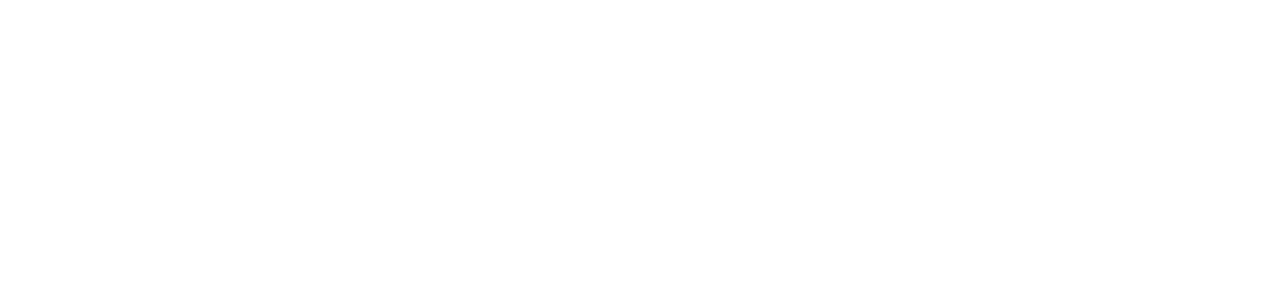
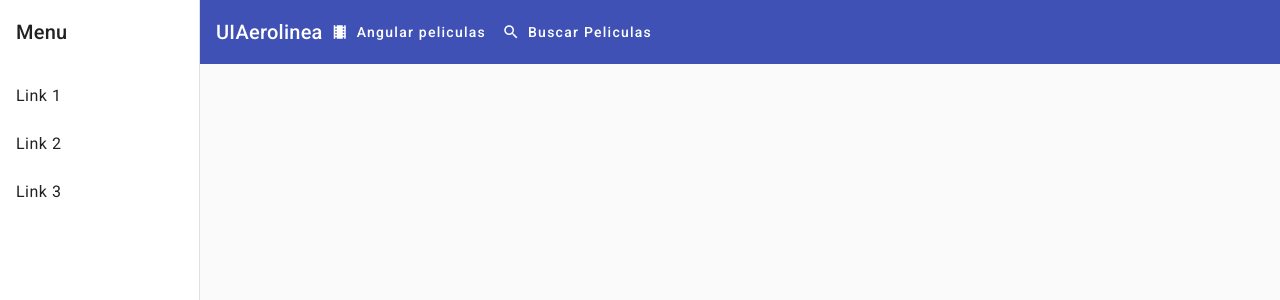
Before and after one commit to DidierLLanten/ui-aerolinea, an Angular app: page / in a window 1280 px wide. Shown: the top 300 px of the page. Built offline with nearby package versions, Linux system fonts and the light colour scheme.

Commit message:
Create nav schematic

```diff
--- a/src/app/app.component.html
+++ b/src/app/app.component.html
@@ -1 +1,2 @@
+<app-menu></app-menu>
 <router-outlet></router-outlet>
--- a/src/app/app.module.ts
+++ b/src/app/app.module.ts
@@ -5,10 +5,12 @@
 import { AppComponent } from './app.component';
 import { BrowserAnimationsModule } from '@angular/platform-browser/animations';
 import { MaterialModule } from './material/material.module';
+import { MenuComponent } from './menu/menu.component';
 
 @NgModule({
   declarations: [
-    AppComponent
+    AppComponent,
+    MenuComponent
   ],
   imports: [
     BrowserModule,
--- /dev/null
+++ b/src/app/menu/menu.component.css
@@ -0,0 +1,17 @@
+.sidenav-container {
+  height: 100%;
+}
+
+.sidenav {
+  width: 200px;
+}
+
+.sidenav .mat-toolbar {
+  background: inherit;
+}
+
+.mat-toolbar.mat-primary {
+  position: sticky;
+  top: 0;
+  z-index: 1;
+}
--- /dev/null
+++ b/src/app/menu/menu.component.html
@@ -0,0 +1,42 @@
+<mat-sidenav-container class="sidenav-container">
+  <mat-sidenav #drawer class="sidenav" fixedInViewport
+      [attr.role]="(isHandset$ | async) ? 'dialog' : 'navigation'"
+      [mode]="(isHandset$ | async) ? 'over' : 'side'"
+      [opened]="(isHandset$ | async) === false">
+    <mat-toolbar>Menu</mat-toolbar>
+    <mat-nav-list>
+      <a mat-list-item href="#">Link 1</a>
+      <a mat-list-item href="#">Link 2</a>
+      <a mat-list-item href="#">Link 3</a>
+    </mat-nav-list>
+  </mat-sidenav>
+  <mat-sidenav-content>
+    <mat-toolbar color="primary">
+      <button
+        type="button"
+        aria-label="Toggle sidenav"
+        mat-icon-button
+        (click)="drawer.toggle()"
+        *ngIf="isHandset$ | async">
+        <mat-icon aria-label="Side nav toggle icon">menu</mat-icon>
+      </button>
+      <span>UIAerolinea</span>
+      <span>
+        <a routerLink="" mat-button>
+          <mat-icon>local_movies</mat-icon>Angular peliculas
+        </a>
+      </span>
+
+      <div>
+        <a mat-button routerLink="peliculas/buscar">
+          <mat-icon>search</mat-icon>Buscar Peliculas
+        </a>
+      </div>
+
+
+
+      <div class="espacio"></div>
+    </mat-toolbar>
+    <!-- Add Content Here -->
+  </mat-sidenav-content>
+</mat-sidenav-container>
--- /dev/null
+++ b/src/app/menu/menu.component.ts
@@ -0,0 +1,20 @@
+import { Component, inject } from '@angular/core';
+import { BreakpointObserver, Breakpoints } from '@angular/cdk/layout';
+import { Observable } from 'rxjs';
+import { map, shareReplay } from 'rxjs/operators';
+import { AsyncPipe, NgIf } from '@angular/common';
+
+@Component({
+  selector: 'app-menu',
+  templateUrl: './menu.component.html',
+  styleUrls: ['./menu.component.css']
+})
+export class MenuComponent {
+  private breakpointObserver = inject(BreakpointObserver);
+
+  isHandset$: Observable<boolean> = this.breakpointObserver.observe(Breakpoints.Handset)
+    .pipe(
+      map(result => result.matches),
+      shareReplay()
+    );
+}
```
Also changed, not shown: src/app/material/material.module.ts (+8 -2 lines).
